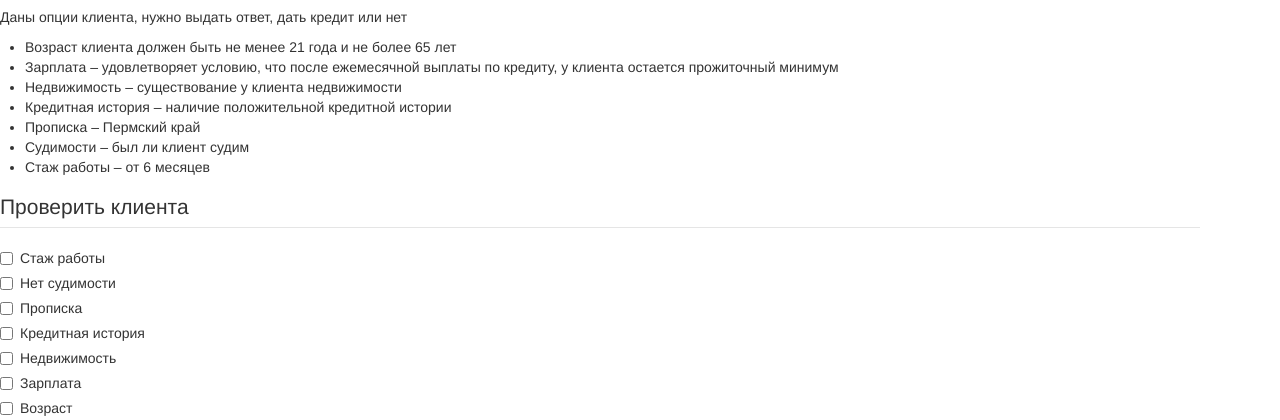
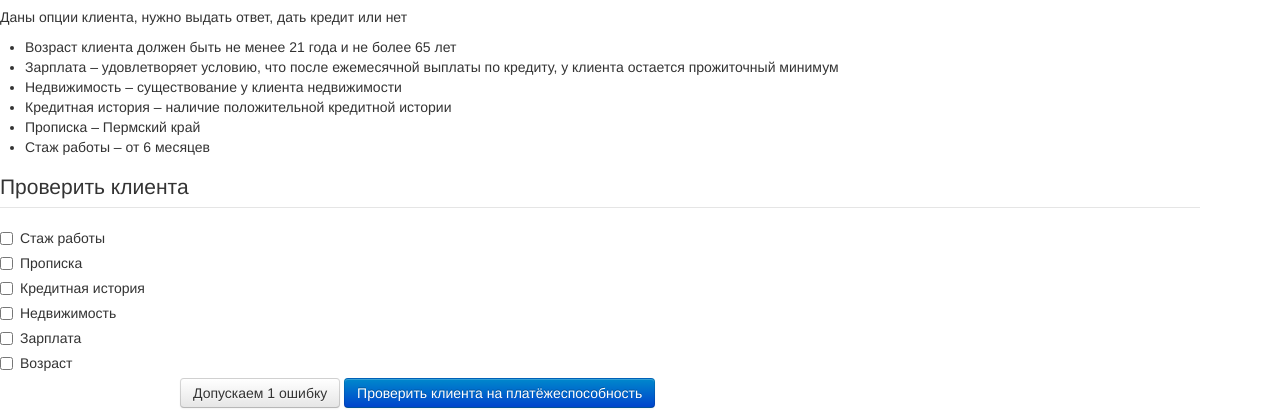
Before and after one commit to kattrielle/VoteMethodOfDetection, a plain HTML site: page VoteMethod/index.html in a window 1280 px wide. Shown: the part 83-503 px from the top of the page. Drawn offline with Linux system fonts and the light colour scheme.

Commit message:
"костыль"

```diff
--- a/VoteMethod/data.js
+++ b/VoteMethod/data.js
@@ -8,15 +8,19 @@ var allParams = {
     realty: 'Недвижимость',
     credit_history: 'Кредитная история',
     registration: 'Прописка',
-    conviction: 'Нет судимости',
     experience: 'Стаж работы'
 }
 
+//var paramGroups = [
+//    ['age', 'salary', 'experience', 'registration'],
+//    ['realty', 'credit_history', 'conviction'],
+//    ['salary', 'realty', 'experience'],
+//    ['age', 'salary', 'conviction']
+//];
+
 var paramGroups = [
-    ['age', 'salary', 'experience', 'registration'],
-    ['realty', 'credit_history', 'conviction'],
-    ['salary', 'realty', 'experience'],
-    ['age', 'salary', 'conviction']
+    ['age', 'salary', 'experience'],
+    ['realty','credit_history', 'registration']
 ];
 
 var clientTypes = {
@@ -27,7 +31,6 @@ var clientTypes = {
         realty: 1,
         credit_history: 1,
         registration: 1,
-        conviction: 1,
         experience: 1
     },
     {
@@ -36,7 +39,6 @@ var clientTypes = {
         realty: 0,
         credit_history: 1,
         registration: 1,
-        conviction: 1,
         experience: 1
     },{
         age: 1,
@@ -44,7 +46,6 @@ var clientTypes = {
         realty: 1,
         credit_history: 1,
         registration: 0,
-        conviction: 1,
         experience: 1
     },{
         age: 1,
@@ -52,7 +53,6 @@ var clientTypes = {
         realty: 1,
         credit_history: 1,
         registration: 0,
-        conviction: 1,
         experience: 0
     },{
         age: 1,
@@ -60,7 +60,6 @@ var clientTypes = {
         realty: 1,
         credit_history: 1,
         registration: 1,
-        conviction: 1,
         experience: 0
     },{
         age: 1,
@@ -68,7 +67,6 @@ var clientTypes = {
         realty: 0,
         credit_history: 1,
         registration: 1,
-        conviction: 1,
         experience: 0
     },{
         age: 1,
@@ -76,7 +74,6 @@ var clientTypes = {
         realty: 0,
         credit_history: 1,
         registration: 0,
-        conviction: 1,
         experience: 0
     },{
         age: 1,
@@ -84,7 +81,6 @@ var clientTypes = {
         realty: 1,
         credit_history: 1,
         registration: 1,
-        conviction: 1,
         experience: 0
     },{
         age: 0,
@@ -92,7 +88,6 @@ var clientTypes = {
         realty: 1,
         credit_history: 1,
         registration: 1,
-        conviction: 1,
         experience: 1
     }
     ],
@@ -103,7 +98,6 @@ var clientTypes = {
         realty: 1,
         credit_history: 1,
         registration: 1,
-        conviction: 1,
         experience: 1
     },
     {
@@ -112,7 +106,6 @@ var clientTypes = {
         realty: 1,
         credit_history: 1,
         registration: 1,
-        conviction: 1,
         experience: 1
     },
     {
@@ -121,7 +114,6 @@ var clientTypes = {
         realty: 0,
         credit_history: 0,
         registration: 1,
-        conviction: 0,
         experience: 1
     },{
         age: 1,
@@ -129,7 +121,6 @@ var clientTypes = {
         realty: 0,
         credit_history: 1,
         registration: 1,
-        conviction: 0,
         experience: 1
     },{
         age: 1,
@@ -137,7 +128,6 @@ var clientTypes = {
         realty: 0,
         credit_history: 1,
         registration: 1,
-        conviction: 0,
         experience: 0
     },{
         age: 0,
@@ -145,7 +135,6 @@ var clientTypes = {
         realty: 1,
         credit_history: 1,
         registration: 1,
-        conviction: 0,
         experience: 1
     },{
         age: 0,
@@ -153,7 +142,6 @@ var clientTypes = {
         realty: 0,
         credit_history: 1,
         registration: 1,
-        conviction: 1,
         experience: 1
     },{
         age: 1,
@@ -161,15 +149,6 @@ var clientTypes = {
         realty: 1,
         credit_history: 0,
         registration: 1,
-        conviction: 1,
-        experience: 1
-    },{
-        age: 1,
-        salary: 1,
-        realty: 1,
-        credit_history: 1,
-        registration: 1,
-        conviction: 0,
         experience: 1
     }
     ]
--- a/VoteMethod/index.html
+++ b/VoteMethod/index.html
@@ -23,7 +23,6 @@
                             <li>Недвижимость – существование у клиента недвижимости</li>
                             <li>Кредитная история – наличие положительной кредитной истории</li>
                             <li>Прописка – Пермский край</li>
-                            <li>Судимости – был ли клиент судим</li>
                             <li>Стаж работы – от 6 месяцев</li>
                         </ul>
 
```
